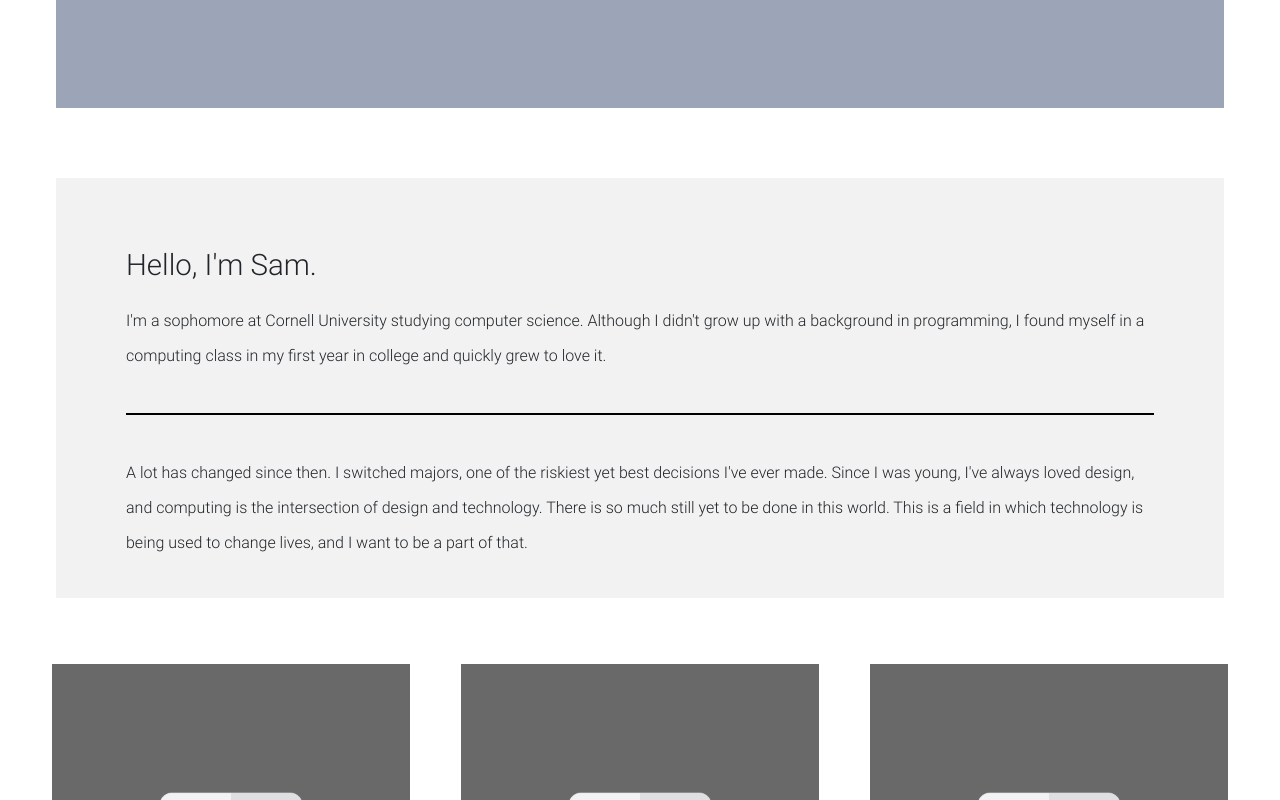
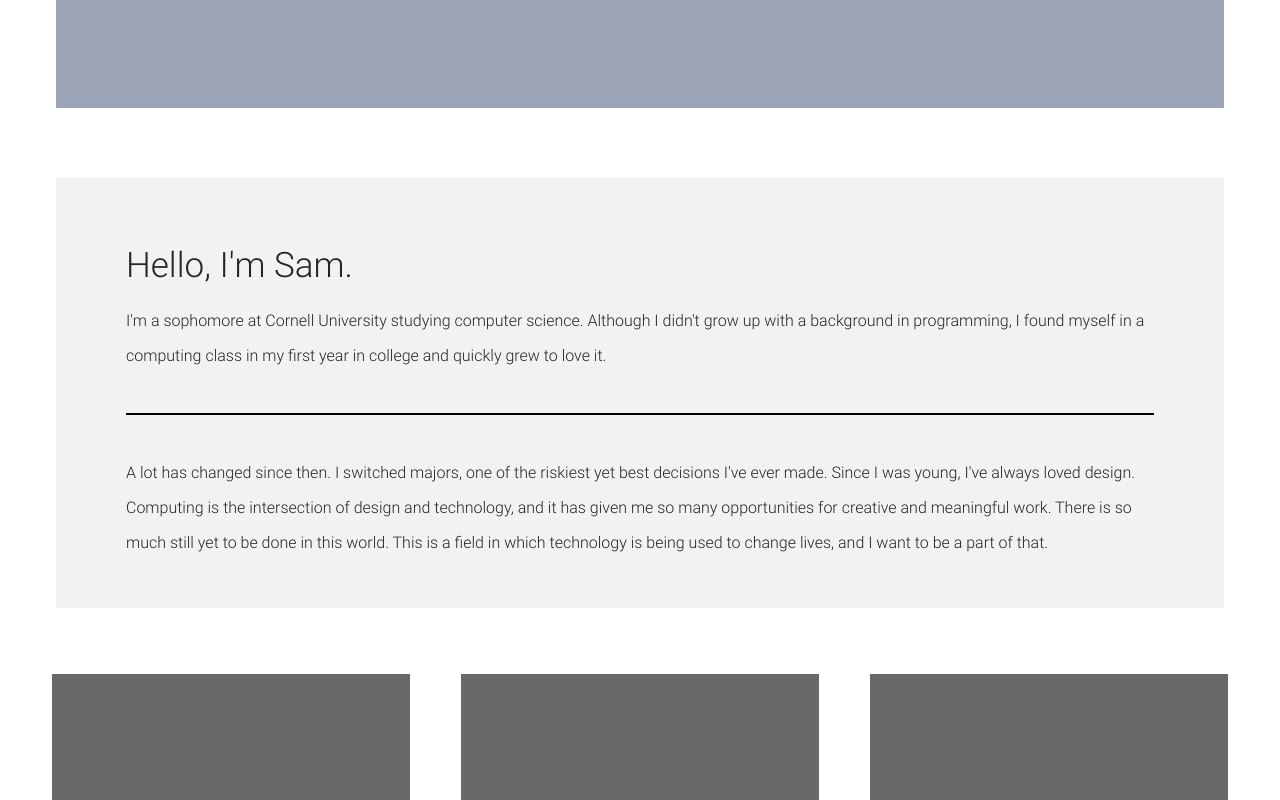
Before and after one commit to samliu10/samliu10.github.io, a plain HTML site: page index.html in a window 1280 px wide. Shown: the part 562-1362 px from the top of the page. Drawn offline with nearby package versions, Linux system fonts and the light colour scheme.

Commit message:
about me title font

```diff
--- a/css/style.css
+++ b/css/style.css
@@ -69,7 +69,6 @@ html {
 
 #custom-toggler {
     border: none;
-    padding-right: 0;
 }
 
 .navbar-brand {
@@ -124,7 +123,7 @@ html {
 /* ---------------------------- About Me --------------------------------*/
 .about-container {
     background-color: #F2F2F2;
-    height: 420px;
+    height: 430px;
     margin: 0px 56px 0 56px;
     position: relative;
     top: 50px;
@@ -132,7 +131,7 @@ html {
 
 .about-title {
     font-weight: 300;
-    font-size: 2.3vw;
+    font-size: 35px;
     padding-top: 70px;
 
 }
--- a/index.html
+++ b/index.html
@@ -84,8 +84,9 @@
               <div class="divider"></div>
               <p class="about-description-bottom">
                 A lot has changed since then. I switched majors, one of the riskiest yet
-                best decisions I've ever made. Since I was young, I've always loved design,
-                and computing is the intersection of design and technology.
+                best decisions I've ever made. Since I was young, I've always loved design.
+                Computing is the intersection of design and technology, and it has given me
+                so many opportunities for creative and meaningful work.
                 There is so much still yet to be done in this world.
                 This is a field in which technology is being used to
                 change lives, and I want to be a part of that.
```
